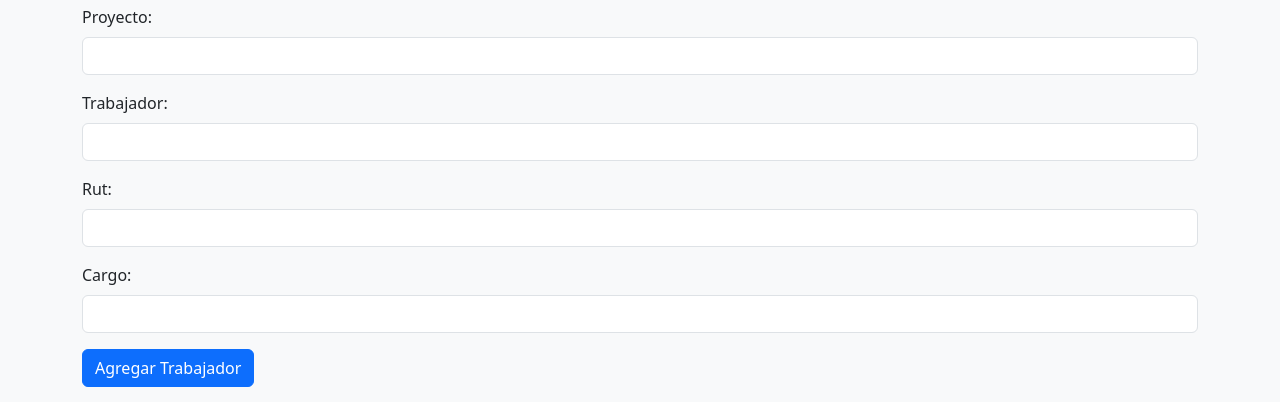
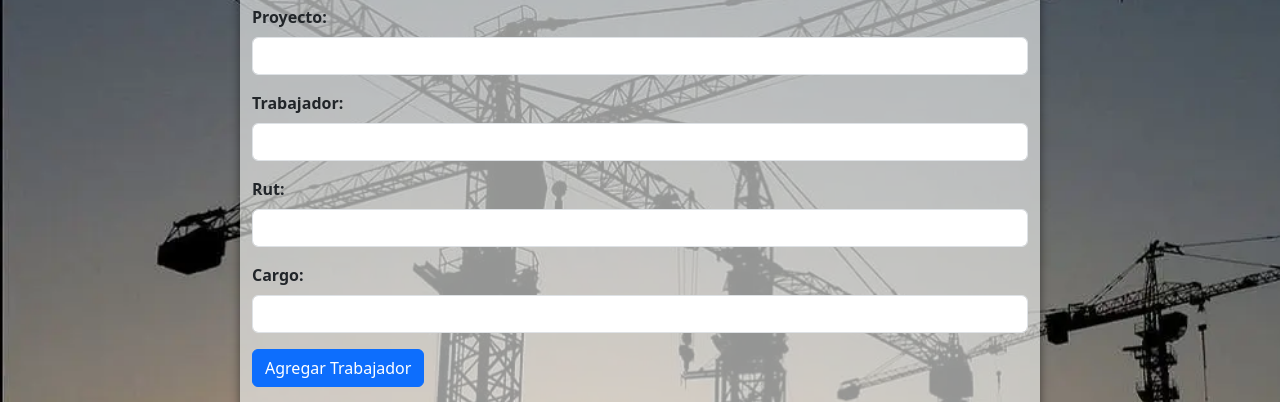
Before and after one commit to Dany01980/constuctora_Midari, a plain HTML site: page index.html in a window 1280 px wide. Shown: the part 67-469 px from the top of the page. Drawn offline with nearby package versions, Linux system fonts and the light colour scheme.

Commit message:
agragado css e img de fondo

```diff
--- a/assets/css/style.css
+++ b/assets/css/style.css
@@ -1,7 +1,20 @@
-body {
-    background-color: #f8f9fa;
+*{
+    margin: 0;
+    padding: 0;
+    box-sizing: border-box;
 }
 
+body {
+    background-image: url(../img/img_fondo.webp);
+    background-size: cover;
+    background-repeat: no-repeat;
+}
+.container{
+    max-width: 800px;
+    box-shadow: 0 0 10px rgba(0, 0, 0, 0.5);
+    border-radius: 8px;
+    background-color: rgba(247, 248, 247, 0.6);
+}
 h1,
 h2 {
     color: #343a40;
--- a/index.html
+++ b/index.html
@@ -15,19 +15,19 @@
         <h1 class="text-center mb-4">Proyectos</h1>
         <form id="proyectoForm" class="mb-4">
             <div class="mb-3">
-                <label for="proyecto" class="form-label">Proyecto:</label>
+                <label for="proyecto" class="form-label fw-bold">Proyecto:</label>
                 <input type="text" class="form-control" id="proyecto" name="proyecto" required>
             </div>
             <div class="mb-3">
-                <label for="trabajador" class="form-label">Trabajador:</label>
+                <label for="trabajador" class="form-label fw-bold">Trabajador:</label>
                 <input type="text" class="form-control" id="trabajador" name="trabajador" required>
             </div>
             <div class="mb-3">
-                <label for="rut" class="form-label">Rut:</label>
+                <label for="rut" class="form-label fw-bold">Rut:</label>
                 <input type="number" class="form-control" id="rut" name="rut" required>
             </div>
             <div class="mb-3">
-                <label for="cargo" class="form-label">Cargo:</label>
+                <label for="cargo" class="form-label fw-bold">Cargo:</label>
                 <input type="text" class="form-control" id="cargo" name="cargo" required>
             </div>
             <button type="submit" class="btn btn-primary">Agregar Trabajador</button>
@@ -49,7 +49,7 @@
         <h2 class="text-center mb-4">Buscar Trabajador por Nombre</h2>
         <form id="buscarForm" class="mb-4">
             <div class="mb-3">
-                <label for="buscarNombre" class="form-label">Nombre del Trabajador:</label>
+                <label for="buscarNombre" class="form-label fw-bold">Nombre del Trabajador:</label>
                 <input type="text" class="form-control" id="buscarNombre" name="buscarNombre" required>
             </div>
             <button type="submit" class="btn btn-secondary">Buscar</button>
```
Also changed, not shown: assets/img/img_fondo.webp (added).
